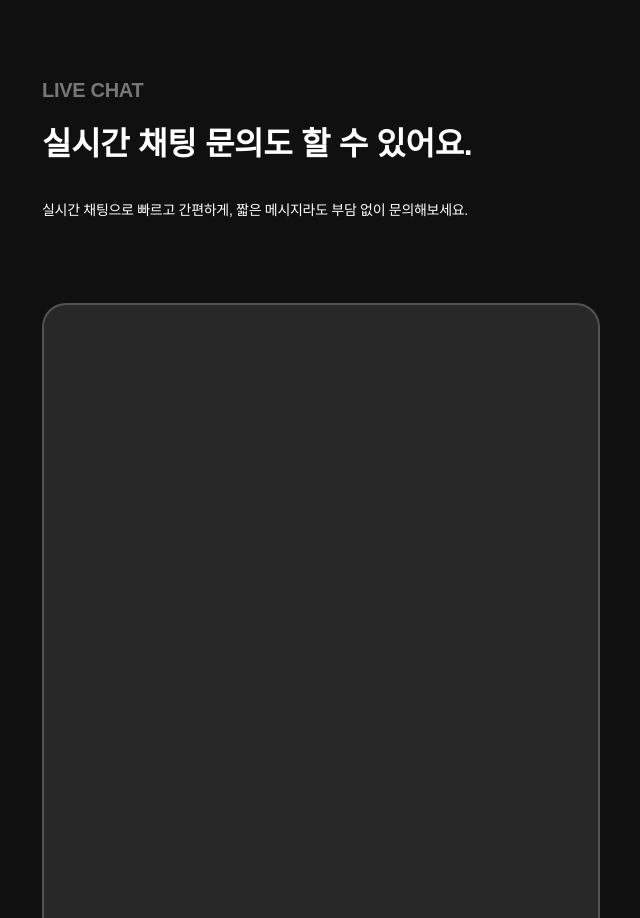
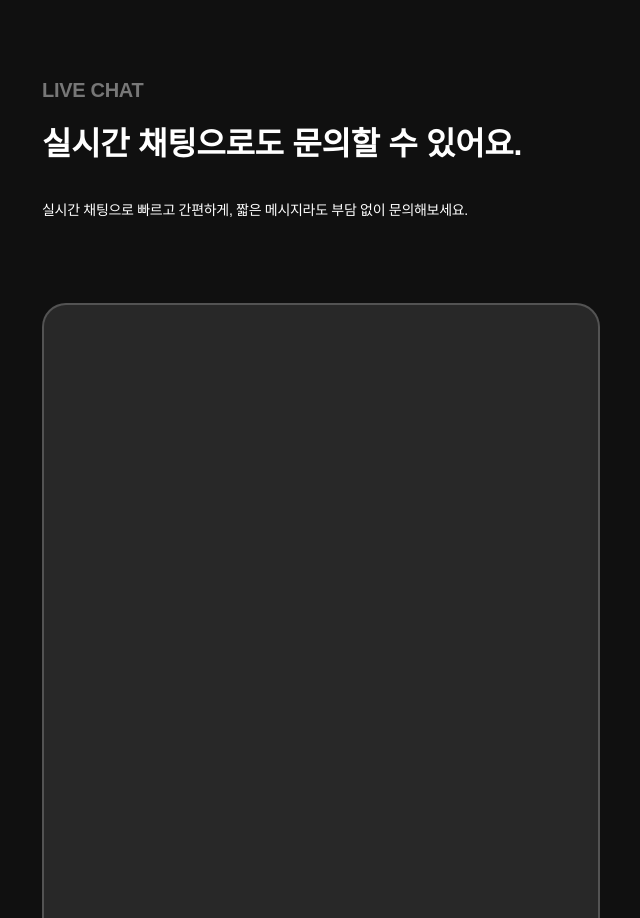
Before and after one commit to JUYOUNG0728/youngfolio, a Next.js app: page /contact in a window 1280 px wide. Shown: the part 1085-2003 px from the top of the page, without its empty margins (610-1250 px from the left). Built offline with nearby package versions, Linux system fonts and the light colour scheme; no server answers; the database is empty.

Commit message:
fix: 줄바꿈 keep-all로 변경

```diff
--- a/components/Contact/InquirySection.tsx
+++ b/components/Contact/InquirySection.tsx
@@ -15,7 +15,7 @@ export default function InquirySection({
       <div className="flex flex-col gap-5 lg:gap-8">
         <h2 className="flex flex-col gap-2 lg:gap-4">
           <span className="h6 text-gray-40 !font-semibold">LIVE CHAT</span>
-          <span className="h3">실시간 채팅 문의도 할 수 있어요.</span>
+          <span className="h3">실시간 채팅으로도 문의할 수 있어요.</span>
         </h2>
         <span className="body4">
           실시간 채팅으로 빠르고 간편하게, 짧은 메시지라도 부담 없이
--- a/components/Main/IntroduceSection.tsx
+++ b/components/Main/IntroduceSection.tsx
@@ -22,13 +22,13 @@ export default function IntroduceSection({ scrollRef }: IntroduceSectionProps) {
         clipPath: contentsClipPath,
       }}
     >
-      <div className="w-full h-screen overflow-hidden flex flex-col items-center pt-20 pb-32 justify-between gap-16 sticky top-0 lg:top-10 xl:top-24 xl:pb-48">
+      <div className="w-full h-screen overflow-hidden flex flex-col items-center pt-20 pb-32 justify-between gap-12 sticky top-0 lg:top-10 xl:top-24 xl:pb-48">
         <p className="px-[30px] fullBody font-semibold text-outline-white text-justify md:px-[70px]">
           BLENDING TECHNOLOGY AND EMOTION, CREATING EXPERIENCES THAT GO BEYOND
           WORDS AND RESONATE WITH THE HEART.
         </p>
         <div className="flex flex-col items-center gap-10 lg:gap-20">
-          <p className="body2 text-white text-center px-[40px] text-wrap">
+          <p className="body2 text-white text-center px-[40px]">
             현실과 감성의 경계를 넘나들며 마음에 닿는 경험과 공간을
             디자인합니다.
             <br />
--- a/components/Main/ProcessSection.tsx
+++ b/components/Main/ProcessSection.tsx
@@ -33,7 +33,7 @@ export default function ProcessSection({ processRef }: ProcessSectionProps) {
     >
       <div className="flex flex-col gap-8">
         <span className="body2 text-center">(Built This Way)</span>
-        <h2 className="h1 !font-medium flex flex-col items-center justify-center px-[80px]">
+        <h2 className="h1 !font-medium flex flex-col items-center justify-center px-[70px]">
           <span
             className={`left-title ${
               screenWidth >= 1000 ? "text-nowrap" : "text-center"
--- a/styles/globals.css
+++ b/styles/globals.css
@@ -51,6 +51,7 @@
     margin: 0;
     padding: 0;
     user-select: none;
+    word-break: keep-all;
   }
 }
 
```
